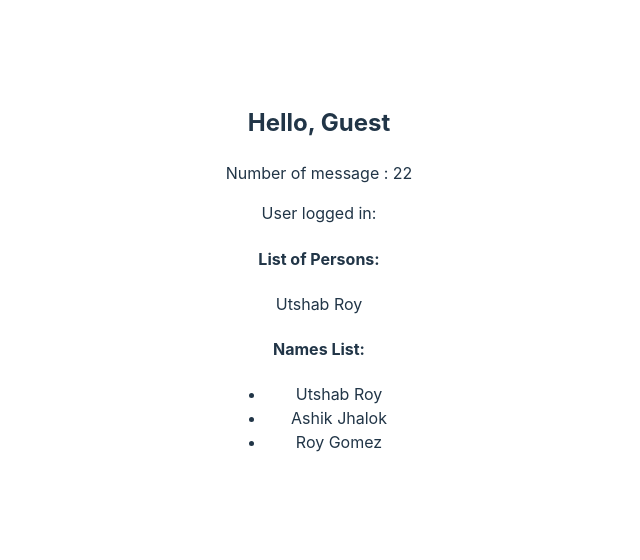
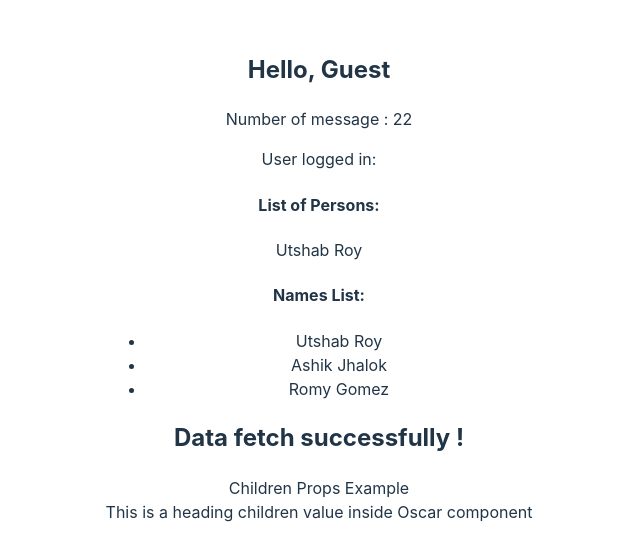
Before and after one commit to utshab-roy/react18-basic, a React (Vite) app: page / in a window 1280 px wide. Shown: the part 122-682 px from the top of the page, without its empty margins (321-961 px from the left). Built offline with nearby package versions, Linux system fonts and the light colour scheme.

Commit message:
adv type of props type in react impl

```diff
--- a/src/App.tsx
+++ b/src/App.tsx
@@ -1,18 +1,21 @@
-import "./App.css"
-import Greet from "./components/Greet"
-import Person from "./components/Person"
-import PersonList from "./components/PersonList"
+import './App.css'
+import Greet from './components/Greet'
+import Heading from './components/Heading'
+import Oscar from './components/Oscar'
+import Person from './components/Person'
+import PersonList from './components/PersonList'
+import Status from './components/Status'
 
 function App() {
   const personName = {
-    first: "Utshab",
-    last: "Roy",
+    first: 'Utshab',
+    last: 'Roy',
   }
 
   const listOfPerson = [
-    { first: "Utshab", last: "Roy" },
-    { first: "Ashik", last: "Jhalok" },
-    { first: "Roy", last: "Gomez" },
+    { first: 'Utshab', last: 'Roy' },
+    { first: 'Ashik', last: 'Jhalok' },
+    { first: 'Romy', last: 'Gomez' },
   ]
 
   return (
@@ -20,6 +23,14 @@ function App() {
       <Greet name="ROY" messageCount={22} isLoggedIn={false} />
       <Person name={personName} />
       <PersonList names={listOfPerson} />
+      <Status status="success" />
+      <Heading>Children Props Example</Heading>
+
+      <Oscar>
+        <Heading>
+          This is a heading children value inside Oscar component
+        </Heading>
+      </Oscar>
     </div>
   )
 }
--- /dev/null
+++ b/src/components/Heading.tsx
@@ -0,0 +1,7 @@
+type headingProps = {
+  children: string
+}
+
+const Heading = (props: headingProps) => <div>{props.children}</div>
+
+export default Heading
--- /dev/null
+++ b/src/components/Oscar.tsx
@@ -0,0 +1,9 @@
+type OscarProps = {
+  children: React.ReactNode // by using this we can use component as child component
+}
+
+const Oscar = (props: OscarProps) => {
+  return <div>{props.children}</div>
+}
+
+export default Oscar
--- /dev/null
+++ b/src/components/Status.tsx
@@ -0,0 +1,21 @@
+type StatusProps = {
+  status: 'loading' | 'success' | 'error'
+}
+
+const Status = ({ status }: StatusProps) => {
+  let message
+  if (status === 'loading') {
+    message = 'loading...'
+  } else if (status === 'success') {
+    message = 'Data fetch successfully !'
+  } else if (status === 'error') {
+    message = 'Error !'
+  }
+  return (
+    <div>
+      <h2>{message}</h2>
+    </div>
+  )
+}
+
+export default Status
```
